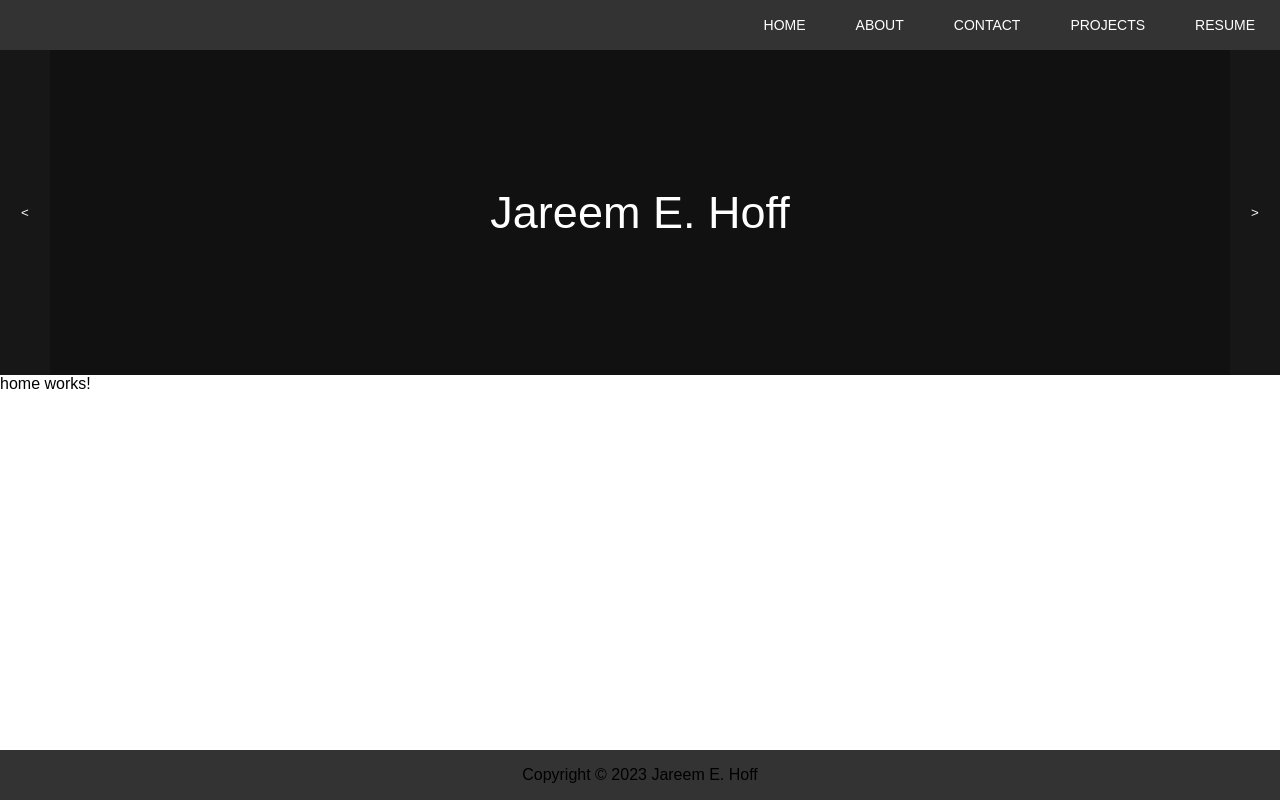
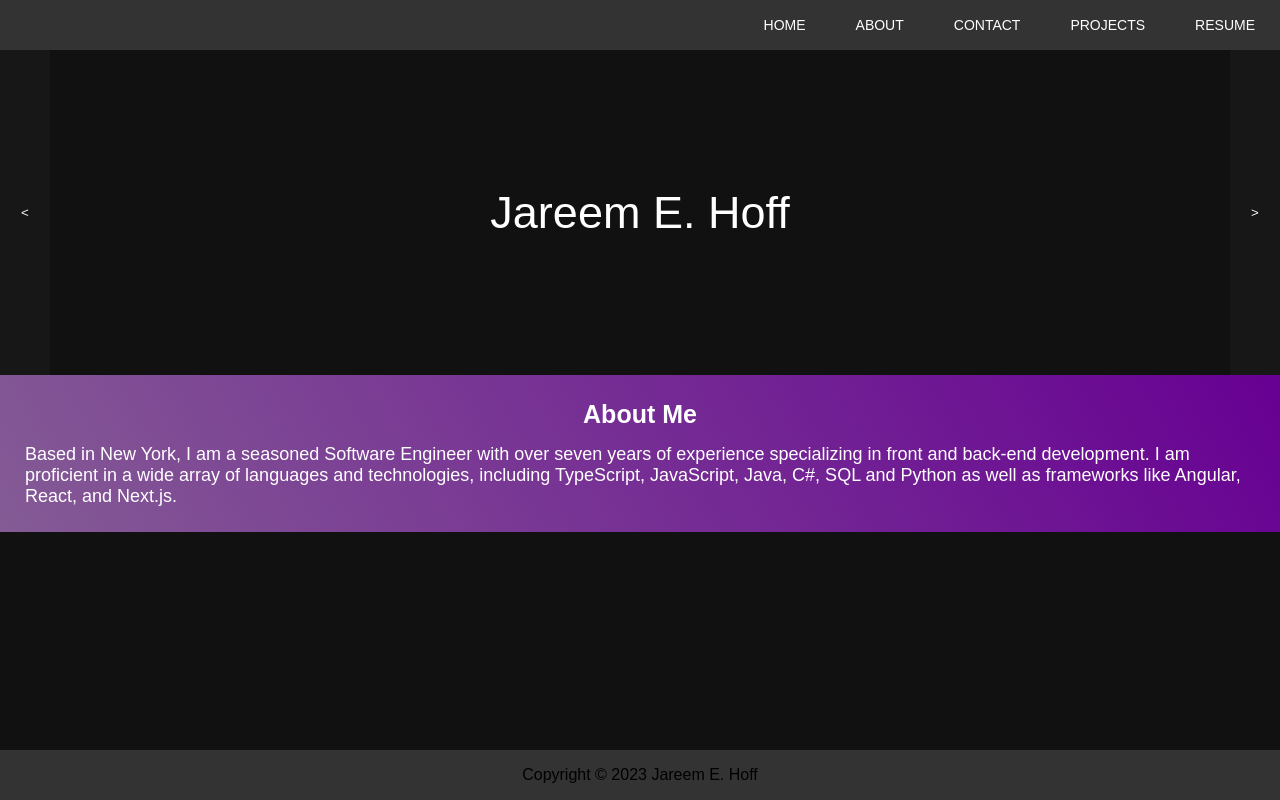
Before and after one commit to 12jihan/webjehoff, an Angular app: page /home in a window 1280 px wide. Built offline with nearby package versions, Linux system fonts and the light colour scheme.

Commit message:
making updates to the banner

```diff
--- a/src/app/features/home/components/home/home.component.html
+++ b/src/app/features/home/components/home/home.component.html
@@ -1,2 +1,11 @@
 <jeh-banner></jeh-banner>
-<p>home works!</p>
+<section class="section-about-me">
+    <div class="section-title">
+        <h2>About Me</h2>
+    </div>
+    <div class="section-content">
+        <p>
+            Based in New York, I am a seasoned Software Engineer with over seven years of experience specializing in front and back-end development. I am proficient in a wide array of languages and technologies, including TypeScript, JavaScript, Java, C#, SQL and Python as well as frameworks like Angular, React, and Next.js.
+        </p>
+    </div>
+</section>
--- a/src/app/features/home/components/home/home.component.scss
+++ b/src/app/features/home/components/home/home.component.scss
@@ -0,0 +1,19 @@
+.section-about-me {
+    background-image:linear-gradient(60deg ,#845b95, #670093);
+    padding: 25px 25px;
+    color: white;
+
+    .section-title {
+        h2 {
+            font-size: 25px;
+            text-align: center;
+        }
+    }
+
+    .section-content {
+        p {
+            margin-top: 15px;
+            font-size: 18px;
+        }
+    }
+}
--- a/src/styles.scss
+++ b/src/styles.scss
@@ -3,3 +3,6 @@
     padding: 0;
     font-family: sans-serif;
 }
+body {
+    background-color: #111;
+}
```
Also changed, not shown: src/assets/nameLogoLight.png (added).
